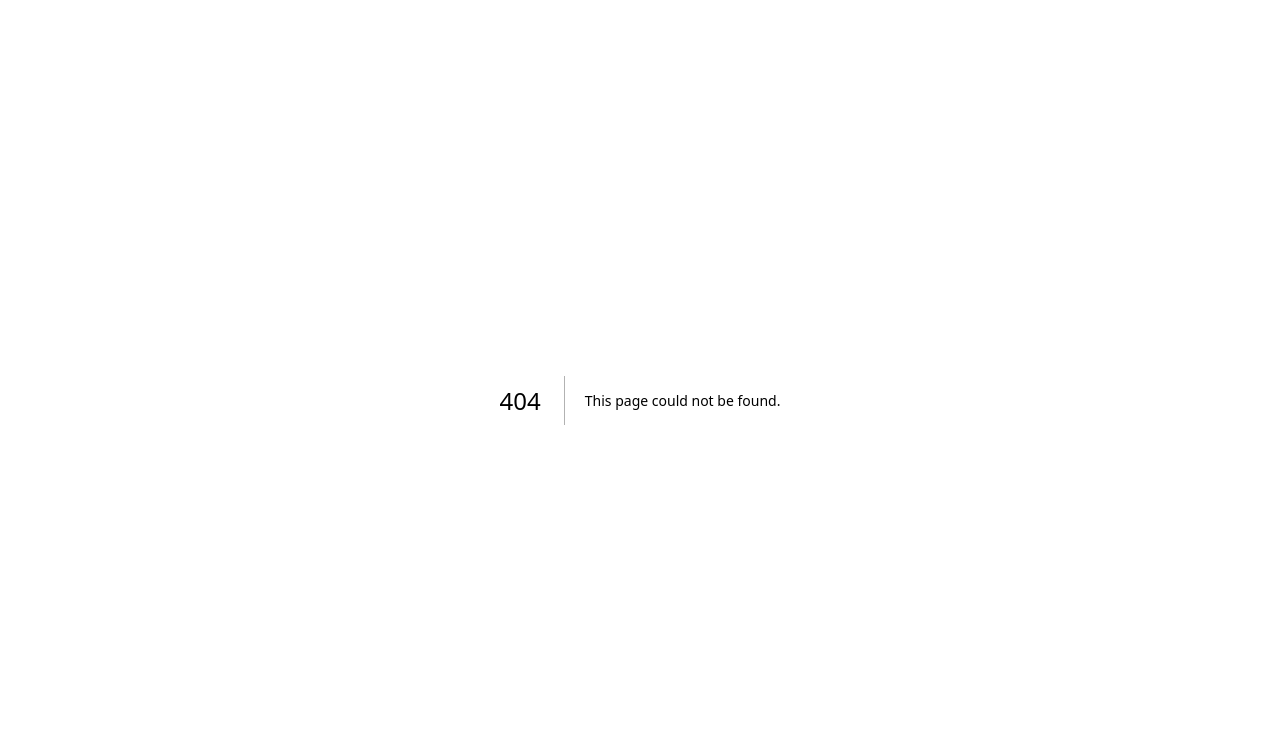
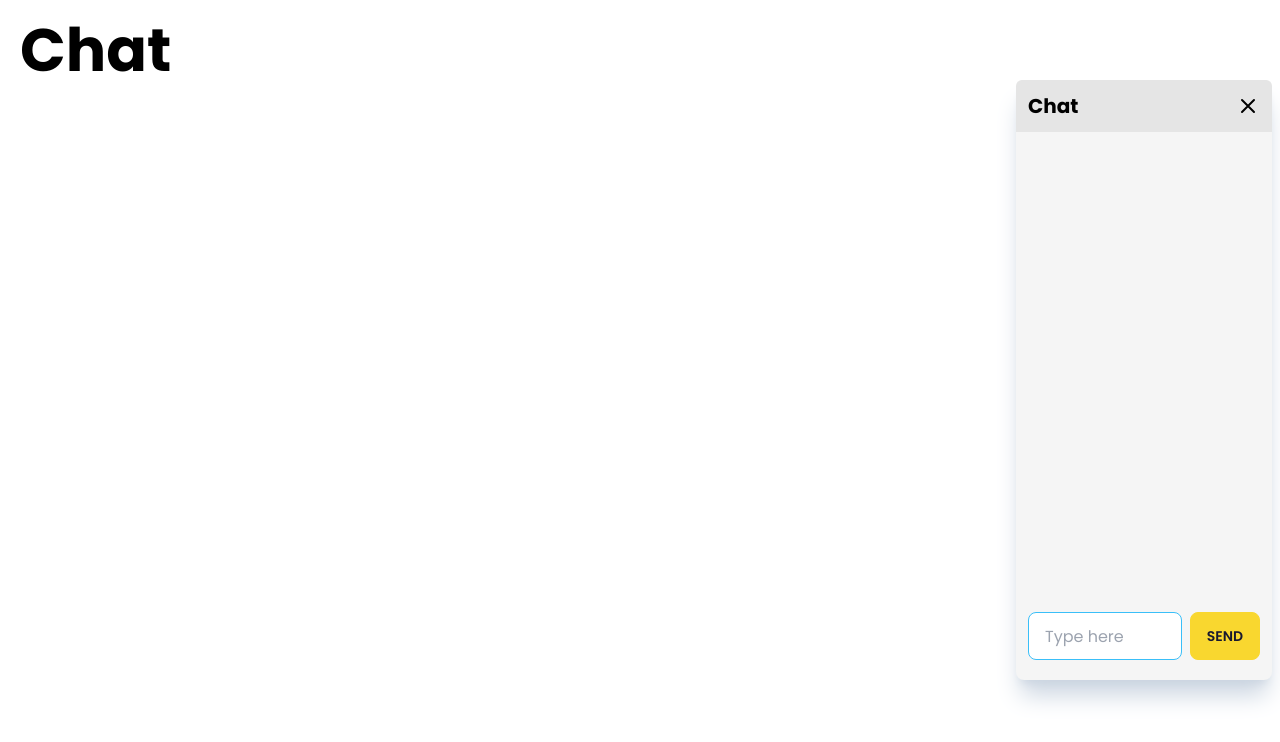
Before and after one commit to anuragpoolakkal/zapspace, a Next.js app in the folder frontend/: page /Chat in a window 1280 px wide. Before the commit this address had no page. Shown: the top 742 px of the page. Built offline with nearby package versions, Linux system fonts and the light colour scheme.

Commit message:
Chat interface

```diff
--- /dev/null
+++ b/frontend/src/app/Chat/page.tsx
@@ -0,0 +1,14 @@
+import Chat from "../component/Chat";
+
+export default function ChatPage() {
+    return (
+        <div className="h-screen flex bg-white ">
+            <div className="p-5 h-min w-full">
+                <h6 className="text-6xl font-bold text-black">Chat</h6>
+                <Chat />
+
+            </div>
+
+        </div>
+    );
+}
--- /dev/null
+++ b/frontend/src/app/component/Chat.tsx
@@ -0,0 +1,26 @@
+
+
+interface ChatProps {
+    onClose: () => void;
+}
+
+export default function Chat({ onClose }: ChatProps) {
+    return (
+        <div className="w-1/5 h-[600px] flex flex-col justify-between  mr-2 z-10 absolute right-0 bg-neutral-100 shadow-xl shadow-slate-300 rounded-lg ">
+            <div className="bg-neutral-200 p-3 rounded-t-md flex justify-between">
+                <h4 className="text-xl font-bold text-black">Chat</h4>
+                <button onClick={onClose}>
+                    <svg xmlns="http://www.w3.org/2000/svg" className="h-6 w-6 ml-auto text-black" fill="none" viewBox="0 0 24 24" stroke="currentColor">
+                        <path strokeLinecap="round" strokeLinejoin="round"
+                            strokeWidth={2} d="M6 18L18 6M6 6l12 12" />
+                    </svg>
+                </button>
+            </div>
+            <div className="flex items-center mb-2 p-3">
+                <input type="text" placeholder="Type here" className="input input-bordered input-info w-full text-black" />
+                <button className="btn btn-primary ml-2">Send</button>
+            </div>
+
+        </div>
+    )
+}
```
